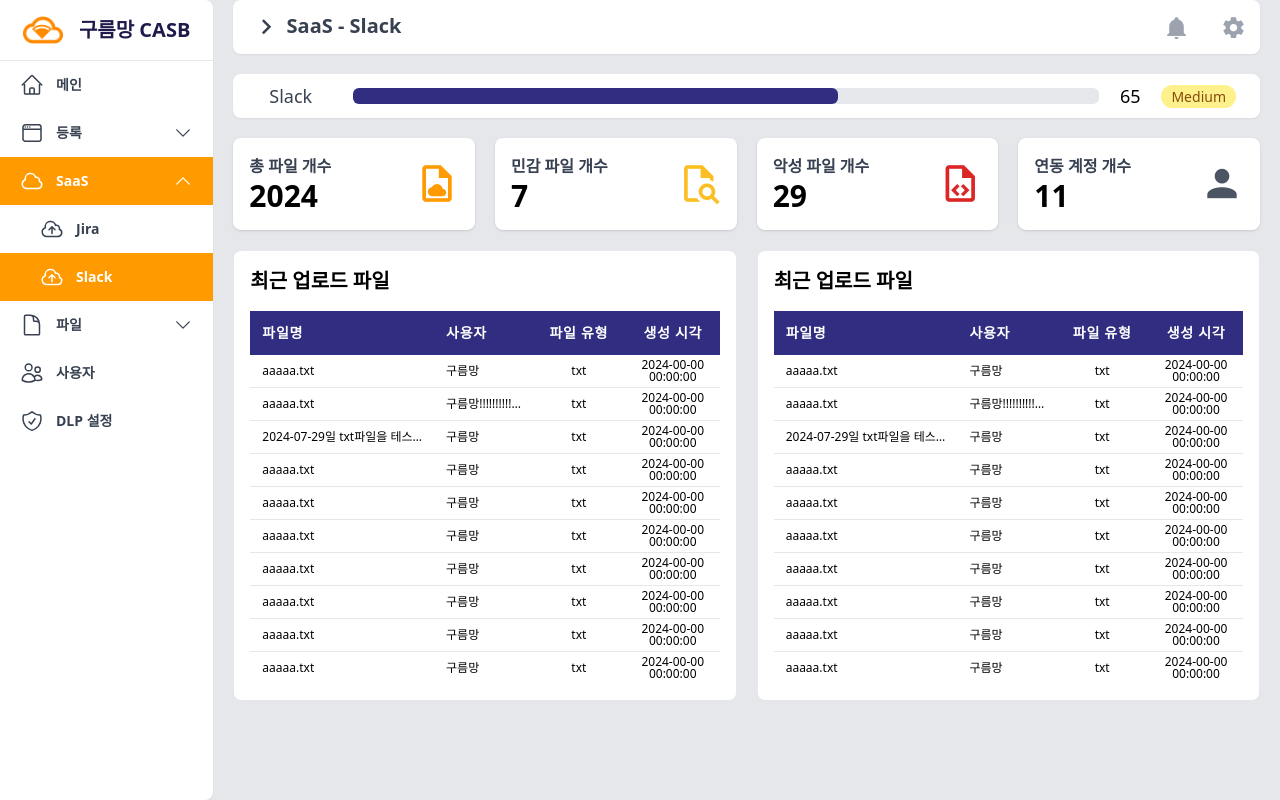
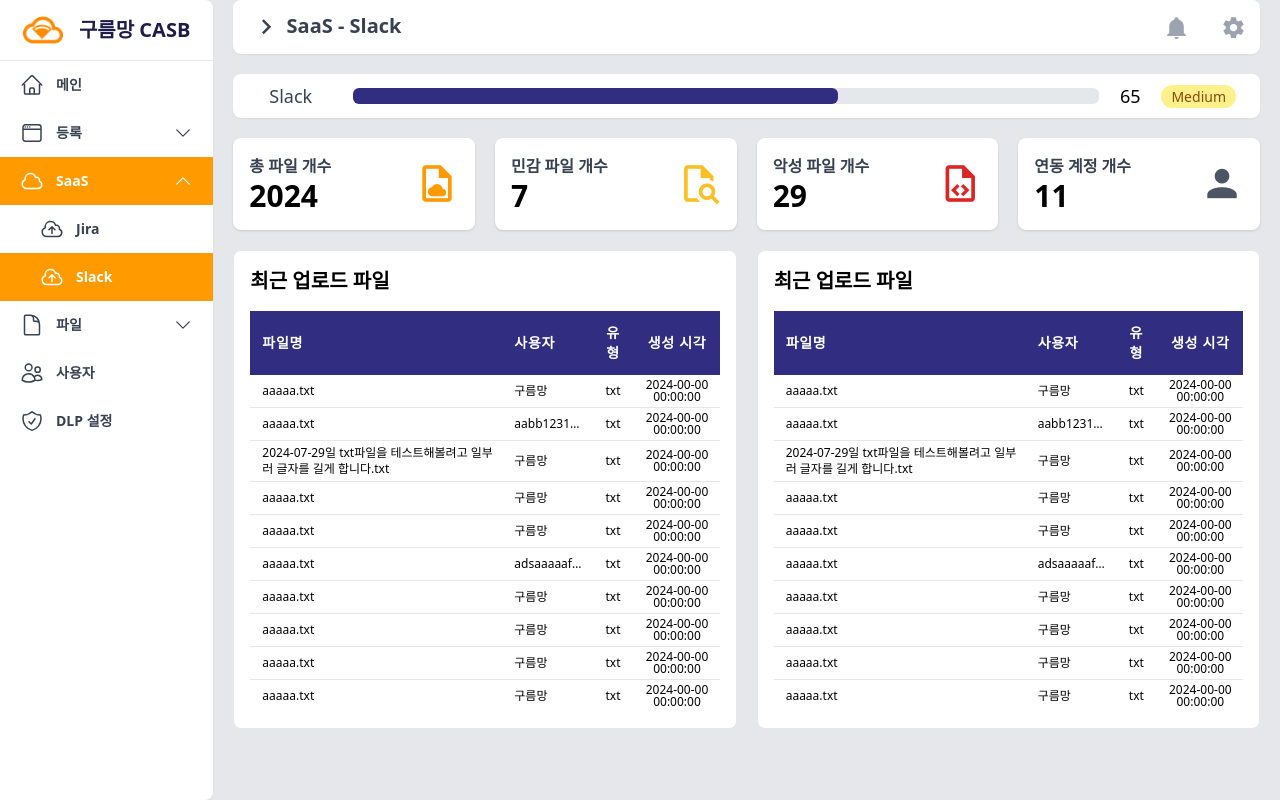
Before and after one commit to Gurummang/vue3-front, a Vue app: page /saas/slack in a window 1280 px wide. Built offline with nearby package versions, Linux system fonts and the light colour scheme.

Commit message:
KAN-272 Feat. td의 행 부분 truncate 부분 수정

```diff
--- a/src/components/saas/RecentUploadList.vue
+++ b/src/components/saas/RecentUploadList.vue
@@ -5,22 +5,22 @@
       <table class="w-full table-fixed bg-white">
         <thead class="bg-indigo-900">
           <tr>
-            <th class="w-2/5 px-3 py-3 text-left text-sm font-bold text-white tracking-wider">파일명</th>
-            <th class="w-1/5 px-2 py-3 text-left text-sm font-bold text-white tracking-wider">사용자</th>
-            <th class="w-1/5 px-2 py-3 text-center text-sm font-bold text-white tracking-wider">파일 유형</th>
-            <th class="w-1/5 px-2 py-3 text-center text-sm font-bold text-white tracking-wider">생성 시각</th>
+            <th class="w-3/6 px-3 py-3 text-left text-sm font-bold text-white tracking-wider">파일명</th>
+            <th class="w-1/6 px-2 py-3 text-left text-sm font-bold text-white tracking-wider">사용자</th>
+            <th class="w-1/12 px-2 py-3 text-center text-sm font-bold text-white tracking-wider">유형</th>
+            <th class="w-1/6 px-2 py-3 text-center text-sm font-bold text-white tracking-wider">생성 시각</th>
           </tr>
         </thead>
         <tbody class="bg-white divide-y divide-gray-200">
           <tr v-for="(file, index) in files" :key="index">
-            <td class="px-3 py-1 truncate">
-              <div class="w-full truncate text-xs">{{ file.name }}</div>
+            <td class="px-3 py-1">
+              <div class="w-full text-xs">{{ file.name }}</div>
             </td>
             <td class="px-2 py-1">
-              <div class="w-full truncate text-xs">{{ file.user }}</div>
+              <div class="w-full text-xs truncate">{{ file.user }}</div>
             </td>
             <td class="px-2 py-1">
-              <div class="w-full text-center truncate text-xs">{{ file.type }}</div>
+              <div class="w-full text-center text-xs">{{ file.type }}</div>
             </td>
             <td class="px-2 py-1">
               <div class="w-full text-center text-xs leading-3">{{ file.date }}</div>
@@ -38,11 +38,11 @@
 
 const files = ref([
   { name: 'aaaaa.txt', user: '구름망', type: 'txt', date: '2024-00-00 00:00:00' },
-  { name: 'aaaaa.txt', user: '구름망!!!!!!!!!!!!!!!!!!!!!!!!!!!!!!', type: 'txt', date: '2024-00-00 00:00:00' },
+  { name: 'aaaaa.txt', user: 'aabb12312@gmail.com', type: 'txt', date: '2024-00-00 00:00:00' },
   { name: '2024-07-29일 txt파일을 테스트해볼려고 일부러 글자를 길게 합니다.txt', user: '구름망', type: 'txt', date: '2024-00-00 00:00:00' },
   { name: 'aaaaa.txt', user: '구름망', type: 'txt', date: '2024-00-00 00:00:00' },
   { name: 'aaaaa.txt', user: '구름망', type: 'txt', date: '2024-00-00 00:00:00' },
-  { name: 'aaaaa.txt', user: '구름망', type: 'txt', date: '2024-00-00 00:00:00' },
+  { name: 'aaaaa.txt', user: 'adsaaaaafaeawfdk@naver.com', type: 'txt', date: '2024-00-00 00:00:00' },
   { name: 'aaaaa.txt', user: '구름망', type: 'txt', date: '2024-00-00 00:00:00' },
   { name: 'aaaaa.txt', user: '구름망', type: 'txt', date: '2024-00-00 00:00:00' },
   { name: 'aaaaa.txt', user: '구름망', type: 'txt', date: '2024-00-00 00:00:00' },
```
